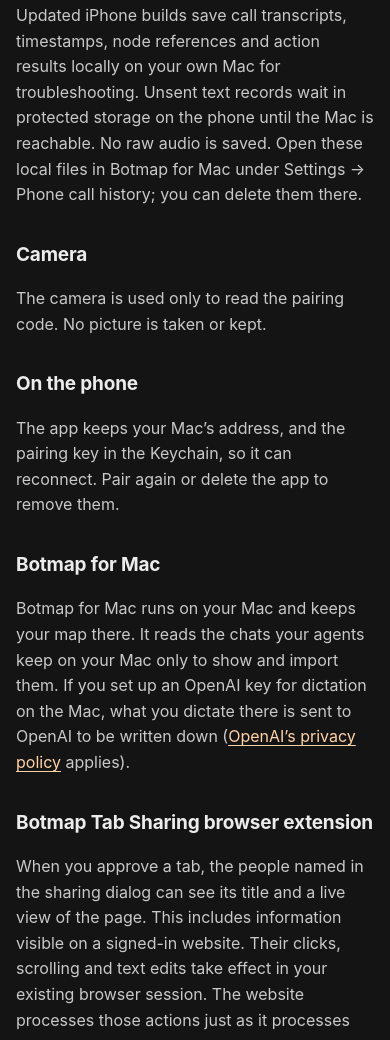
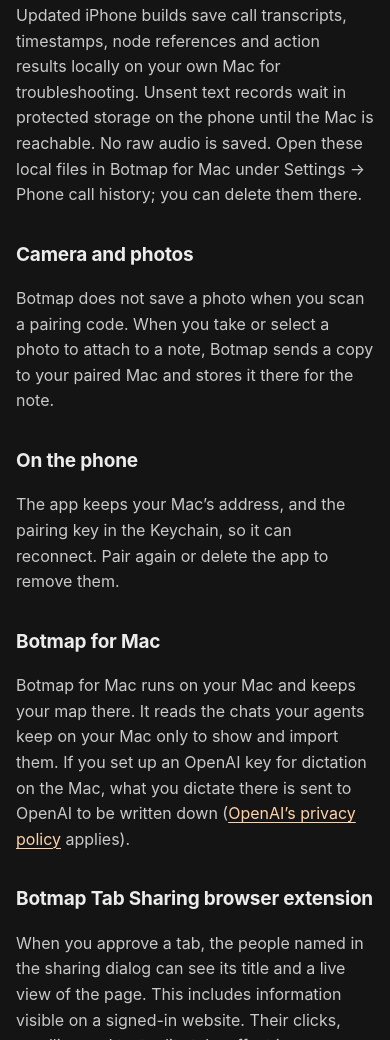
Before and after one commit to eliaspfeffer/botmap-site, a plain HTML site: page privacy/index.html in a window 390 px wide. Shown: the part 1255-2295 px from the top of the page. Drawn offline with Linux system fonts and the light colour scheme.

Commit message:
Explain iPhone photo attachment storage in the privacy policy

```diff
--- a/privacy/index.html
+++ b/privacy/index.html
@@ -39,8 +39,8 @@
   <p>When you call your agents from the iPhone, the app asks you first, once. During a call your voice and what you and GPT Live say go from your iPhone straight to OpenAI, using the OpenAI key set in Botmap on your Mac (<a href="https://openai.com/policies/privacy-policy/">OpenAI’s privacy policy</a> applies). What the call does on your map goes through your own Mac. Nothing goes through a server of ours, and nothing is kept by the app.</p>
   <h2>Local call history</h2>
   <p>Updated iPhone builds save call transcripts, timestamps, node references and action results locally on your own Mac for troubleshooting. Unsent text records wait in protected storage on the phone until the Mac is reachable. No raw audio is saved. Open these local files in Botmap for Mac under Settings → Phone call history; you can delete them there.</p>
-  <h2>Camera</h2>
-  <p>The camera is used only to read the pairing code. No picture is taken or kept.</p>
+  <h2>Camera and photos</h2>
+  <p>Botmap does not save a photo when you scan a pairing code. When you take or select a photo to attach to a note, Botmap sends a copy to your paired Mac and stores it there for the note.</p>
   <h2>On the phone</h2>
   <p>The app keeps your Mac’s address, and the pairing key in the Keychain, so it can reconnect. Pair again or delete the app to remove them.</p>
   <h2>Botmap for Mac</h2>
```
